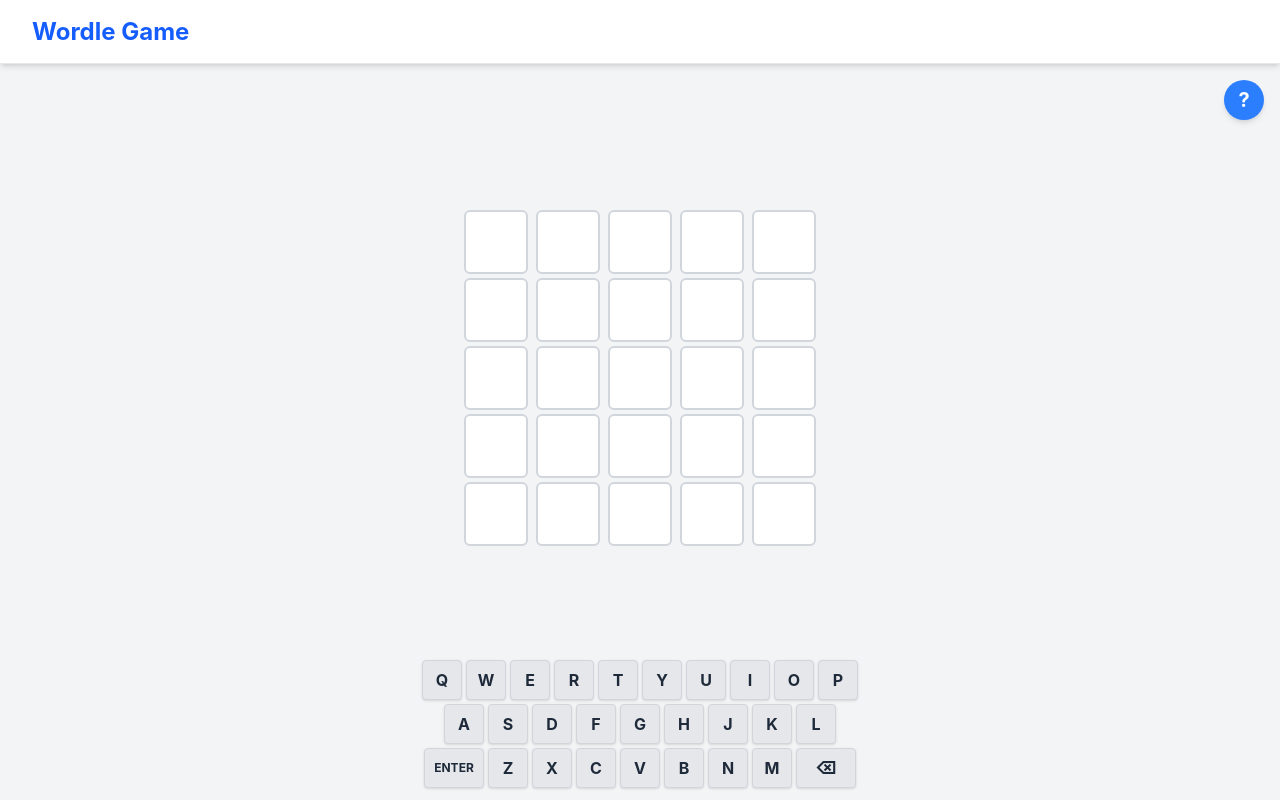
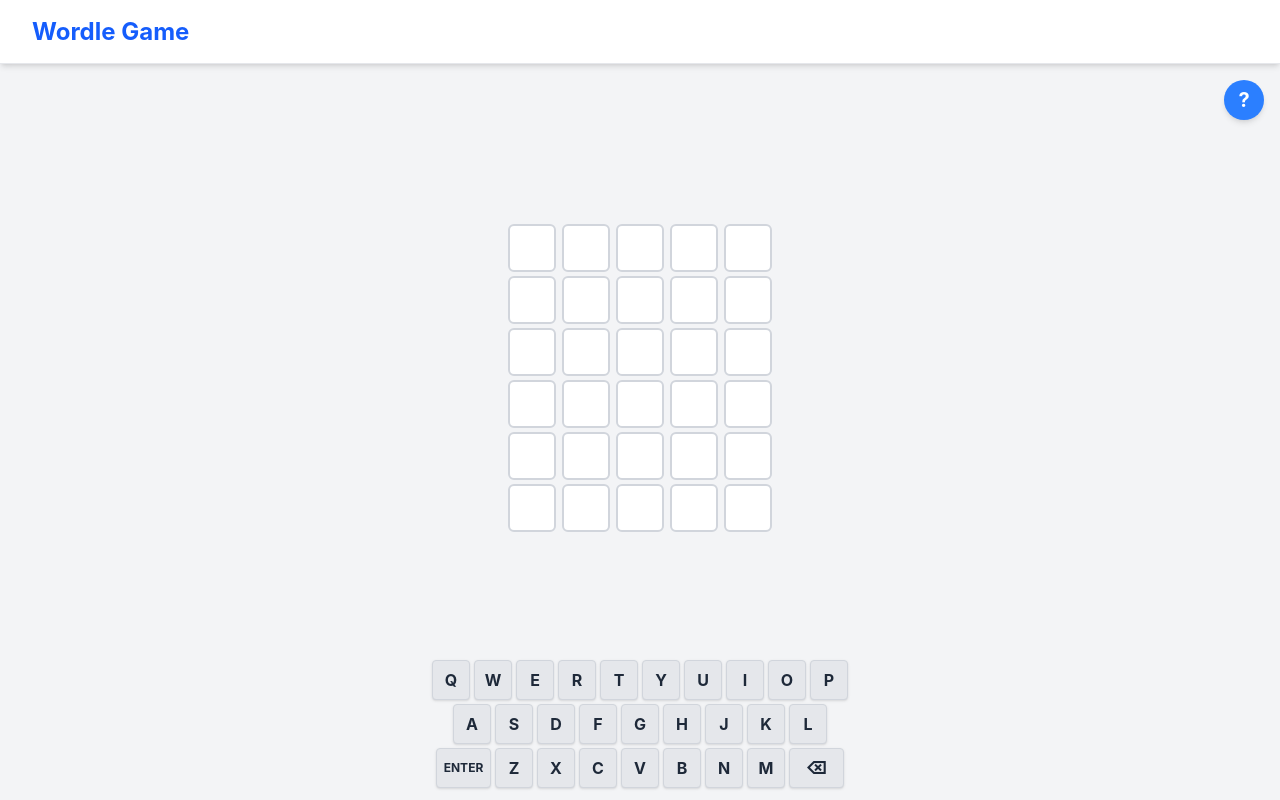
Before and after one commit to Nikhil9182/Wordle-Game, a React (Vite) app: page / in a window 1280 px wide. Built offline with nearby package versions, Linux system fonts and the light colour scheme.

Commit message:
added 6 rows

```diff
--- a/src/App.jsx
+++ b/src/App.jsx
@@ -12,7 +12,7 @@ function App() {
   };
 
   const checkIfLost = (guessIndex) => {
-    return guessIndex === 4;
+    return guessIndex === 5;
   };
 
   const fetchNewWord = async () => {
--- a/src/assets/components/Board.jsx
+++ b/src/assets/components/Board.jsx
@@ -7,7 +7,7 @@ const Board = ({ correctWord, checkValidWord, checkIfLost, fetchNewWord }) => {
   const [hasWon, setHasWon] = useState(false);
   const [hasLost, setHasLost] = useState(false);
   const [gameState, setGameState] = useState("");
-  const [guesses, setGuesses] = useState(Array(5).fill(Array(5).fill("")));
+  const [guesses, setGuesses] = useState(Array(6).fill(Array(5).fill("")));
   const [currentGuess, setCurrentGuess] = useState("");
   const [guessIndex, setGuessIndex] = useState(0);
   const [usedLetters, setUsedLetters] = useState({});
@@ -54,7 +54,7 @@ const Board = ({ correctWord, checkValidWord, checkIfLost, fetchNewWord }) => {
 
   const handleKeyDown = (event) => {
     if (hasWon || hasLost) return;
-    if (guessIndex >= 5) return;
+    if (guessIndex >= 6) return;
 
     setGameState("");
     let key = event.key.toUpperCase();
@@ -70,7 +70,7 @@ const Board = ({ correctWord, checkValidWord, checkIfLost, fetchNewWord }) => {
 
   const handleKeyboardPress = (key) => {
     if (hasWon || hasLost) return;
-    if (guessIndex >= 5) return;
+    if (guessIndex >= 6) return;
 
     setGameState("");
 
@@ -129,7 +129,7 @@ const Board = ({ correctWord, checkValidWord, checkIfLost, fetchNewWord }) => {
     setHasWon(false);
     setHasLost(false);
     setGameState("");
-    setGuesses(Array(5).fill(Array(5).fill("")));
+    setGuesses(Array(6).fill(Array(5).fill("")));
     setCurrentGuess("");
     setGuessIndex(0);
     setUsedLetters({});
@@ -215,7 +215,7 @@ const Board = ({ correctWord, checkValidWord, checkIfLost, fetchNewWord }) => {
       <div className="game-board-wrapper">
         <div className="game-board">
           {guesses.map((word, i) => (
-            <div key={i} className="flex gap-1 sm:gap-2">
+            <div key={i} className="flex gap-1 sm:gap-1.5">
               {Array(5)
                 .fill(0)
                 .map((_, j) => {
@@ -228,8 +228,8 @@ const Board = ({ correctWord, checkValidWord, checkIfLost, fetchNewWord }) => {
                   return (
                     <div
                       key={j}
-                      className={`w-11 h-11 sm:w-14 sm:h-14 md:w-16 md:h-16 rounded-md
-                    flex items-center justify-center text-lg sm:text-xl md:text-2xl font-bold uppercase
+                      className={`w-9 h-9 sm:w-11 sm:h-11 md:w-12 md:h-12 rounded-md
+                    flex items-center justify-center text-base sm:text-base md:text-lg font-bold uppercase
                     ${
                       i < guessIndex
                         ? getLetterStyle(word, letter, j)
@@ -245,10 +245,10 @@ const Board = ({ correctWord, checkValidWord, checkIfLost, fetchNewWord }) => {
 
           {/* Replay Button - Appears when game ends */}
           {(hasWon || hasLost) && (
-            <div className="flex justify-center mt-4">
+            <div className="flex justify-center mt-2 sm:mt-4">
               <button
                 onClick={resetGame}
-                className="px-5 py-2 bg-blue-500 text-white text-base sm:text-lg font-bold rounded hover:bg-blue-600 focus:outline-none focus:ring-2 focus:ring-blue-500"
+                className="px-4 py-1.5 sm:py-2 bg-blue-500 text-white text-sm sm:text-base font-bold rounded hover:bg-blue-600 focus:outline-none focus:ring-2 focus:ring-blue-500"
               >
                 🔄 Play Again
               </button>
--- a/src/assets/components/HowToPlayModal.jsx
+++ b/src/assets/components/HowToPlayModal.jsx
@@ -17,7 +17,7 @@ const HowToPlayModal = ({ isOpen, onClose }) => {
         </div>
 
         <div className="space-y-4">
-          <p>Guess the 5-letter word in 5 tries.</p>
+          <p>Guess the 5-letter word in 6 tries.</p>
 
           <ul className="list-disc pl-6 space-y-2">
             <li>Each guess must be a valid 5-letter word.</li>
--- a/src/assets/components/Keyboard.jsx
+++ b/src/assets/components/Keyboard.jsx
@@ -34,14 +34,14 @@ const Keyboard = ({ onKeyPress, usedLetters }) => {
     }
   };
 
-  // Get class for key size
+  // Get class for key size - make keys adaptive to screen size
   const getKeySize = (key) => {
     if (key === "ENTER") {
-      return "h-10 text-xs px-1 flex-1 min-w-[40px] max-w-[60px]";
+      return "h-9 sm:h-10 text-xs px-1 flex-1 min-w-[30px] max-w-[55px]";
     } else if (key === "⌫") {
-      return "h-10 text-lg px-1 flex-1 min-w-[40px] max-w-[60px]";
+      return "h-9 sm:h-10 text-lg px-1 flex-1 min-w-[30px] max-w-[55px]";
     } else {
-      return "w-[8vw] h-10 max-w-[40px]";
+      return "w-[7vw] h-9 sm:h-10 max-w-[38px]";
     }
   };
 
@@ -54,8 +54,13 @@ const Keyboard = ({ onKeyPress, usedLetters }) => {
   return (
     <div className="w-full max-w-[500px] mx-auto px-1 sm:px-2">
       {rows.map((row, rowIndex) => (
-        <div key={rowIndex} className="flex justify-center gap-[4px] mb-[4px]">
-          {rowIndex === 1 && <div className="w-[4px] sm:w-[12px]"></div>}
+        <div
+          key={rowIndex}
+          className="flex justify-center gap-[3px] md:gap-[4px] mb-[3px] md:mb-[4px]"
+        >
+          {rowIndex === 1 && (
+            <div className="w-[2px] sm:w-[4px] md:w-[8px]"></div>
+          )}
           {row.map((key) => (
             <button
               key={key}
@@ -65,7 +70,9 @@ const Keyboard = ({ onKeyPress, usedLetters }) => {
               {key}
             </button>
           ))}
-          {rowIndex === 1 && <div className="w-[4px] sm:w-[12px]"></div>}
+          {rowIndex === 1 && (
+            <div className="w-[2px] sm:w-[4px] md:w-[8px]"></div>
+          )}
         </div>
       ))}
     </div>
--- a/src/index.css
+++ b/src/index.css
@@ -74,10 +74,10 @@ html, body, #root {
   flex-direction: column;
   align-items: center;
   justify-content: center;
-  gap: 0.25rem;
+  gap: 0.2rem;
   width: 100%;
   max-width: 420px;
-  margin-top: -1rem;
+  margin-top: -0.5rem;
 }
 
 .keyboard-container {
@@ -85,10 +85,14 @@ html, body, #root {
   width: 100%;
   max-width: 600px;
   margin: 0 auto;
+  position: relative;
+  bottom: 0;
+  max-height: 33vh; /* Limit keyboard height */
 }
 
 .game-status {
-  height: 2.5rem;
+  height: 2rem;
+  min-height: 2rem;
   display: flex;
   align-items: center;
   justify-content: center;
@@ -136,9 +140,38 @@ html, body, #root {
   }
 }
 
-@media (max-height: 600px) {
+@media (min-height: 700px) {
+  .keyboard-container {
+    max-height: 28vh;
+  }
+
   .game-board {
-    margin-top: -2rem;
-    gap: 0.15rem;
+    gap: 0.25rem;
   }
 }
+
+@media (max-height: 650px) {
+  .game-board {
+    margin-top: -1rem;
+    gap: 0.15rem;
+    transform: scale(0.95);
+  }
+
+  .keyboard-container {
+    max-height: 35vh;
+    transform: scale(0.9);
+    transform-origin: bottom center;
+  }
+}
+
+@media (max-height: 550px) {
+  .game-board {
+    margin-top: -1.5rem;
+    transform: scale(0.9);
+  }
+
+  .keyboard-container {
+    max-height: 40vh;
+    transform: scale(0.85);
+  }
+}
```
